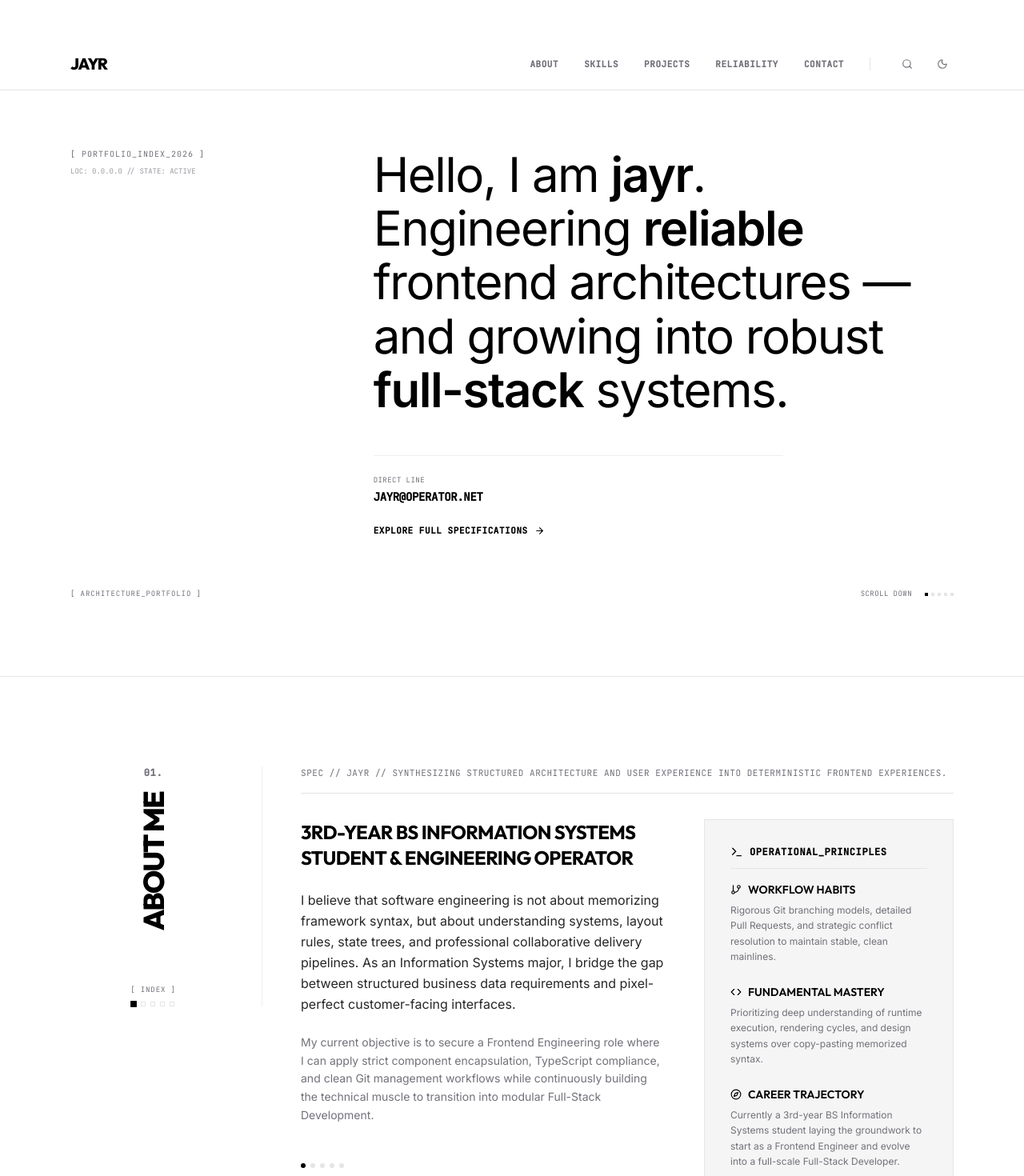
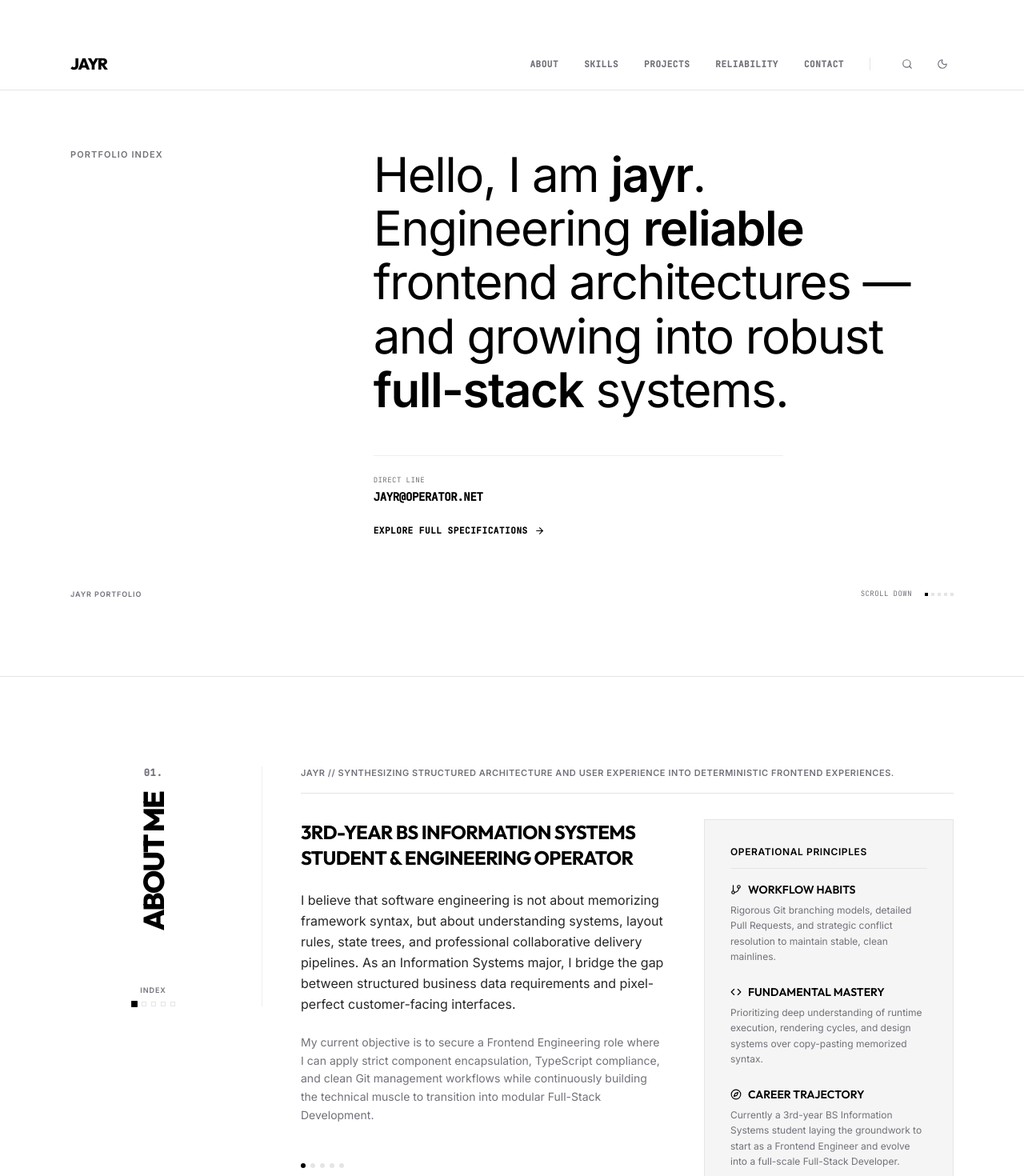
Before and after one commit to caturzaportfolio/my-portfolio, a React (Vite) app: page / in a window 1280 px wide. Shown: the top 1470 px of the page at 80% size. Built offline with nearby package versions, Linux system fonts and the light colour scheme.

Commit message:
refactor: update typography and UI terminology
Replaced monospace typefaces with sans-serif for improved readability and updated technical jargon to natural language across components.

```diff
--- a/src/components/Footer.tsx
+++ b/src/components/Footer.tsx
@@ -26,8 +26,8 @@ export default function Footer({
       <div className="w-full max-w-5xl mx-auto px-6 flex flex-col md:flex-row justify-between items-start md:items-center gap-8">
         {/* Branding & Tiny Pitch */}
         <div className="space-y-2">
-          <h4 className="font-display font-black text-sm text-ink-black tracking-widest uppercase">
-            JAYR // COMPONENT PORTFOLIO
+          <h4 className="font-sans font-extrabold text-sm text-ink-black tracking-widest uppercase">
+            Jayr Portfolio
           </h4>
           <p className="font-sans text-xs text-slate-gray max-w-xs leading-relaxed">
             Architectural layouts, minimal footprint, maximum accessibility. Engineered in black, gray, and white.
@@ -71,11 +71,11 @@ export default function Footer({
 
           <button
             onClick={handleScrollTop}
-            className="flex items-center gap-1.5 font-mono text-xs text-slate-gray hover:text-ink-black transition-colors border border-light-gray/60 px-2.5 py-1.5 bg-pure-white hover:border-ink-black cursor-pointer"
+            className="flex items-center gap-1.5 font-sans text-xs font-semibold text-slate-gray hover:text-ink-black transition-colors border border-light-gray/60 px-2.5 py-1.5 bg-pure-white hover:border-ink-black cursor-pointer uppercase tracking-wider"
             id="footer-scroll-top-btn"
           >
             <ArrowUp size={12} />
-            <span>RETURN_TOP</span>
+            <span>Back to Top</span>
           </button>
         </div>
       </div>
--- a/src/components/Navbar.tsx
+++ b/src/components/Navbar.tsx
@@ -44,7 +44,7 @@ export default function Navbar({
   const handleSearchSubmit = (e: FormEvent) => {
     e.preventDefault();
     if (searchQuery.trim()) {
-      alert(`Searching portfolio for: "${searchQuery}" (Simulated local index lookup)`);
+      console.log(`Searching portfolio for: "${searchQuery}"`);
       setSearchQuery("");
       setIsSearchOpen(false);
     }
--- a/src/components/SectionWrapper.tsx
+++ b/src/components/SectionWrapper.tsx
@@ -51,8 +51,8 @@ export default function SectionWrapper({
 
             {/* Pagination Dots Motif (recurring UI motif) */}
             <div className="flex flex-col items-center space-y-2 mt-8">
-              <span className="font-mono text-[9px] text-slate-gray uppercase tracking-widest">
-                [ INDEX ]
+              <span className="font-sans text-[9px] font-bold text-slate-gray uppercase tracking-widest">
+                INDEX
               </span>
               <div className="flex items-center gap-1.5">
                 {[1, 2, 3, 4, 5].map((i) => (
@@ -93,8 +93,8 @@ export default function SectionWrapper({
             {/* Desktop Subtitle Info Strip (thin horizontal dividers) */}
             {subtitle && (
               <div className="hidden md:block border-b border-light-gray pb-4">
-                <p className="font-mono text-[11px] text-slate-gray uppercase tracking-wider">
-                  SPEC // {subtitle}
+                <p className="font-sans text-[11px] font-semibold text-slate-gray uppercase tracking-wider">
+                  {subtitle}
                 </p>
               </div>
             )}
--- a/src/sections/About.tsx
+++ b/src/sections/About.tsx
@@ -58,9 +58,8 @@ export default function About() {
         {/* Workflow Specs Panel */}
         <div className="md:col-span-5 space-y-6 bg-off-white border border-light-gray p-6 md:p-8">
           <div className="flex items-center gap-2 border-b border-light-gray pb-3 mb-4">
-            <Terminal size={16} className="text-ink-black" />
-            <span className="font-mono text-xs font-bold text-ink-black uppercase tracking-wider">
-              OPERATIONAL_PRINCIPLES
+            <span className="font-sans text-xs font-bold text-ink-black uppercase tracking-wider">
+              Operational Principles
             </span>
           </div>
 
--- a/src/sections/Hero.tsx
+++ b/src/sections/Hero.tsx
@@ -20,11 +20,8 @@ export default function Hero() {
       <div className="w-full max-w-6xl mx-auto px-6 grid grid-cols-1 md:grid-cols-12 gap-12 md:gap-8 items-start">
         {/* Left Column: Generous Whitespace / Tiny System Index */}
         <div className="md:col-span-4 space-y-2 select-none">
-          <div className="font-mono text-[10px] text-slate-gray uppercase tracking-widest">
-            [ PORTFOLIO_INDEX_2026 ]
-          </div>
-          <div className="font-mono text-[9px] text-slate-gray/70">
-            LOC: 0.0.0.0 // STATE: ACTIVE
+          <div className="font-sans text-[11px] font-bold text-slate-gray uppercase tracking-widest">
+            Portfolio Index
           </div>
         </div>
 
@@ -65,8 +62,8 @@ export default function Hero() {
 
       {/* Understated bottom margin with pagination Motif */}
       <div className="w-full max-w-6xl mx-auto px-6 pt-16 flex justify-between items-center select-none text-slate-gray">
-        <span className="font-mono text-[9px] tracking-widest uppercase">
-          [ ARCHITECTURE_PORTFOLIO ]
+        <span className="font-sans text-[9px] font-bold tracking-widest uppercase">
+          Jayr Portfolio
         </span>
 
         {/* Minimal indicator */}
--- a/src/sections/Projects.tsx
+++ b/src/sections/Projects.tsx
@@ -11,27 +11,27 @@ export default function Projects() {
       contribution: "Spearheaded the development of the high-security E-Cedula Module and other municipal service application forms. Designed secure user session wrappers and state handlers to strictly satisfy local government accessibility and compliance parameters.",
       outcome: "Successfully transitioned the municipality from manual physical queues to secure, reliable online filings, driving administrative processing efficiency and ensuring absolute data integrity.",
       screenshotSlot: (
-        <div className="text-center font-mono space-y-2 p-4">
+        <div className="text-center font-sans space-y-2 p-4">
           <Landmark size={32} className="mx-auto text-ink-black animate-pulse" />
-          <div className="text-sm font-bold tracking-tighter text-ink-black uppercase">LGU_TALIBON_PORTAL</div>
-          <span className="text-[8px] text-slate-gray uppercase bg-light-gray/60 px-1.5 py-0.5 border border-light-gray">
-            COMPLIANCE_PASS
+          <div className="text-sm font-bold tracking-tight text-ink-black uppercase">Talibon LGU Portal</div>
+          <span className="text-[9px] font-semibold text-slate-gray uppercase bg-light-gray/60 px-2 py-0.5 border border-light-gray">
+            Compliance Active
           </span>
         </div>
       ),
     },
     {
-      title: "[ Incoming Project Spec - Placeholder ]",
+      title: "Upcoming Project (Placeholder)",
       description: "Reserved space for upcoming full-stack systems engineering implementations. Built with standard modular layouts to enable clean configuration overrides when new specifications are registered.",
       tags: ["TypeScript", "NestJS", "PostgreSQL", "Next.js"],
       contribution: "Pending next-level pipeline requirements. Full contribution matrix, database schema definitions, and automated testing setups will be established at initial project genesis.",
       outcome: "Engineered with strict types and predictable outcomes to sustain continuous deployment standards.",
       screenshotSlot: (
-        <div className="text-center font-mono space-y-2 p-4">
+        <div className="text-center font-sans space-y-2 p-4">
           <Sparkles size={32} className="mx-auto text-ink-black/40" />
-          <div className="text-sm font-bold tracking-tighter text-ink-black/40 uppercase">RESERVED_SLOT</div>
-          <span className="text-[8px] text-slate-gray uppercase bg-light-gray/60 px-1.5 py-0.5 border border-light-gray">
-            AWAITING_SPEC
+          <div className="text-sm font-bold tracking-tight text-ink-black/40 uppercase">Reserved Slot</div>
+          <span className="text-[9px] font-semibold text-slate-gray uppercase bg-light-gray/60 px-2 py-0.5 border border-light-gray">
+            Awaiting Spec
           </span>
         </div>
       ),
--- a/src/sections/Reliability.tsx
+++ b/src/sections/Reliability.tsx
@@ -55,7 +55,7 @@ export default function Reliability() {
                     <h3 className="font-display font-extrabold text-base text-ink-black uppercase tracking-tight leading-none">
                       {practice.title}
                     </h3>
-                    <span className="font-mono text-[9px] text-slate-gray uppercase tracking-widest mt-1 block">
+                    <span className="font-sans text-[10px] font-semibold text-slate-gray uppercase tracking-wider mt-1 block">
                       {practice.subtitle}
                     </span>
                   </div>
@@ -67,8 +67,8 @@ export default function Reliability() {
               </div>
 
               {/* Little visual accent on bottom representing a clean pipeline step */}
-              <div className="mt-6 pt-4 border-t border-light-gray/60 flex items-center justify-between text-[10px] font-mono text-slate-gray">
-                <span>SYSTEM_STANDARD // COMPLIANT</span>
+              <div className="mt-6 pt-4 border-t border-light-gray/60 flex items-center justify-between text-[10px] font-sans text-slate-gray">
+                <span className="uppercase font-medium tracking-wide">Verified standard</span>
                 <span className="h-1.5 w-1.5 bg-ink-black rounded-full" />
               </div>
             </div>
```
Also changed, not shown: src/sections/Contact.tsx (+9 -10 lines).
